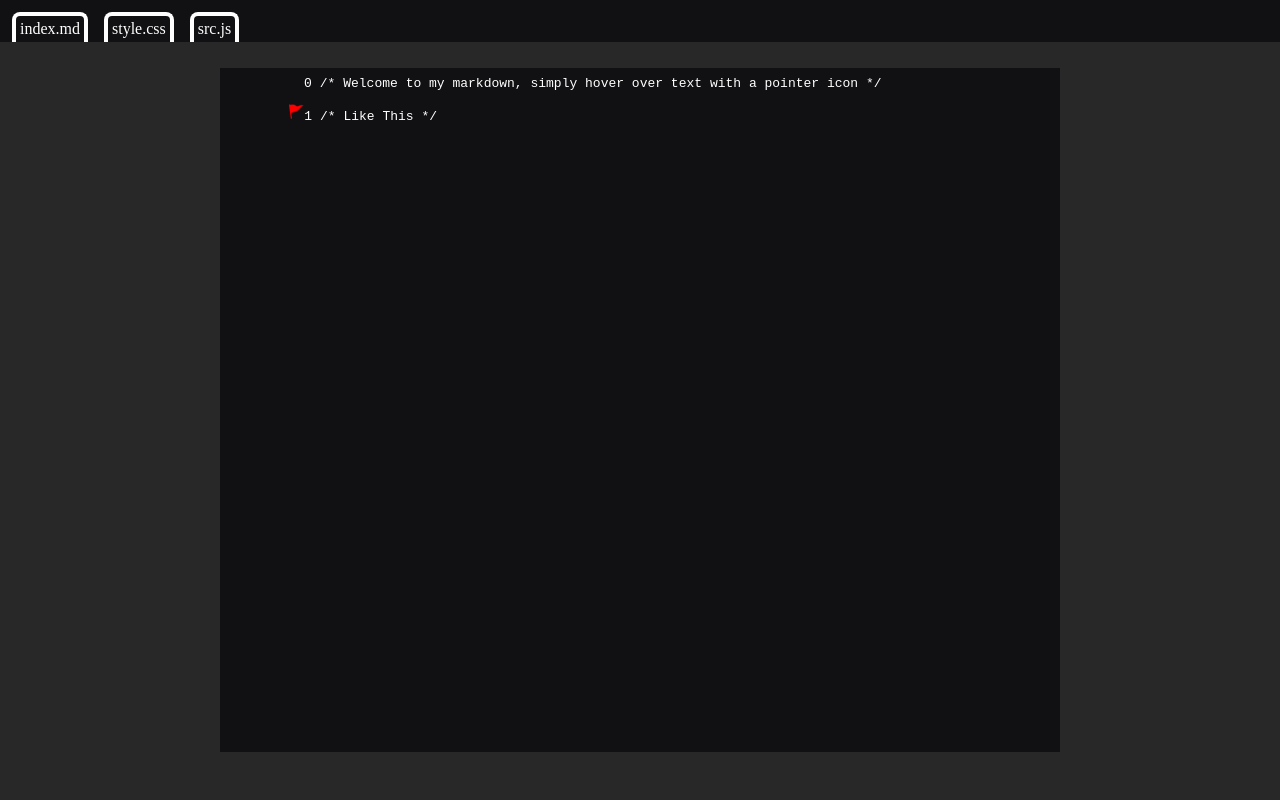
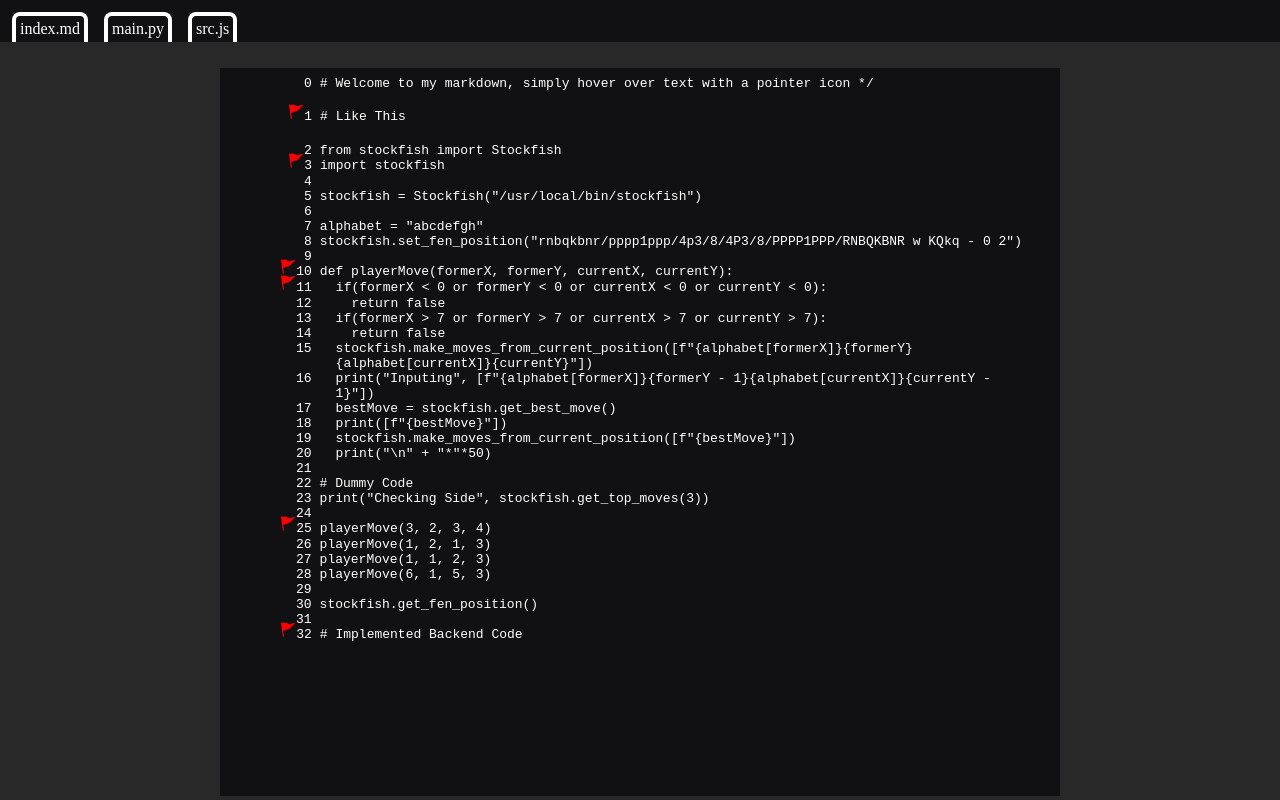
Before and after one commit to jkaeshim/BestCSPWriteUp, a plain HTML site: page styleCSS.html in a window 1280 px wide. Drawn offline with Linux system fonts and the light colour scheme.

Commit message:
Initial Push

```diff
--- a/base.css
+++ b/base.css
@@ -17,9 +17,11 @@
     left: 50%;
     position: absolute;
     margin: 2% 0px;
-    height: calc(91% - 44px);
+    height: calc(100% - 72px);
     padding: 0px 36px;
     transform: translate(-50%);
+    scrollbar-color: white;
+    overflow-y: scroll;
     background-color: #111113;
 }
 #tabBar{
@@ -39,7 +41,6 @@
     padding: 1vh 0vh;
     text-align: left;
     height: calc(100% - 2vh);
-    overflow: scroll;
     width: 100%;
 }
 hover-over{
@@ -50,7 +51,7 @@ hover-text{
     text-align: left;
     position: absolute;
     top: 18px;
-    width: calc(100% - 44px);
+    max-width: 100% - 44px;
     background-color: #282839;
     user-select: none;
     border-radius: 4px;
@@ -58,6 +59,9 @@ hover-text{
     padding: 8px;
     border: solid slategray 4px;
     z-index: 5;
+}
+body{
+    overflow-y: hidden;
 }
 hover-flag{
     text-align: left;
@@ -75,6 +79,5 @@ code{
     display: flex;
 }
 #newText{
-    left: 36px;
-    position: relative;
+    margin-left: 36px;
 }
--- a/base.js
+++ b/base.js
@@ -1,7 +1,7 @@
 /*    <body style="background-color: #282828; margin: 0px;">
         <div id = "tabBar">
             <p class="tabButtons" onclick = "location.href = 'index.html'">index.html</p>
-            <p class="tabButtons" onclick = "location.href = 'styleCSS.html'">style.css</p>
+            <p class="tabButtons" onclick = "location.href = 'styleCSS.html'">main.py</p>
             <p class="tabButtons" onclick = "location.href = 'srcJS.html'"> src.js</p>
         </div>
 
@@ -40,7 +40,7 @@ function defaultPage(){
     <body style="background-color: #282828; margin: 0px;">
         <div id = "tabBar">
             <p class="tabButtons" onclick = "location.href = 'index.html'">index.md</p>
-            <p class="tabButtons" onclick = "location.href = 'styleCSS.html'">style.css</p>
+            <p class="tabButtons" onclick = "location.href = 'styleCSS.html'">main.py</p>
             <p class="tabButtons" onclick = "location.href = 'srcJS.html'"> src.js</p>
         </div>
 
--- a/styleCSS.html
+++ b/styleCSS.html
@@ -1,13 +1,62 @@
 <html>
     <head>
         <meta charset="utf-16"></meta>
+        <title>main.py</title>
+        <style>
+            p{
+                margin: 0px;
+            }
+        </style>
     </head>
     <body style = "margin: 0px; background-color: #282828;">
         <div id = "Test">
             <div id = "newText">
-                <code data = "2"><p style = "margin: 0px;">/* Welcome to my markdown, simply hover over text with a pointer icon */</p></code><br>
-                <code><hover-flag>🚩</hover-flag><hover-over>/* Like This */</hover-over><hover-text>Also Shown through the colored flags on the left</hover-text></code><br>
+                <code data = "2"><p style = "margin: 0px;"># Welcome to my markdown, simply hover over text with a pointer icon */</p></code><br>
+                <code><hover-flag>🚩</hover-flag><hover-over># Like This</hover-over><hover-text>Also Shown through the colored flags on the left</hover-text></code><br>
+                <code><p>from stockfish import Stockfish</p></code>
+                <code><hover-flag>🚩</hover-flag><hover-over>import stockfish</hover-over>
+                    <hover-text>These first two lines import both the python libary to convert stockfish, which uses bash into python commands. Lines(1-3)</hover-text>
+                </code>
+                <code><p></p></code>
+                <code><p>stockfish = Stockfish("/usr/local/bin/stockfish")</p></code>
+                <code><p></p></code>
+                <code><p>alphabet = "abcdefgh"</p></code>
+                <code><p>stockfish.set_fen_position("rnbqkbnr/pppp1ppp/4p3/8/4P3/8/PPPP1PPP/RNBQKBNR w KQkq - 0 2")</p></code>
+                <code><p></p></code>
+                <code><hover-flag>🚩</hover-flag><hover-over><tab></tab>def playerMove(formerX, formerY, currentX, currentY):</hover-over>
+                    <hover-text>This part of the code, has the player set a move the line after, and then, has stockfish take the best move, and feeds it back as a move to Stockfish by using the list "alphabet" as shown in "Lists and Dictionaries" to convert it into coordinate points. Lines (10-20)</hover-text>
+                </code>
+                <code><hover-flag>🚩</hover-flag><t-ab></t-ab><hover-over>if(formerX &lt; 0 or formerY &lt; 0 or currentX &lt; 0 or currentY &lt; 0):</hover-over>
+                    <hover-text>This cleans up the data, to prevent invalid moves from happening as part of the extra credit. Lines(11 - 14)</hover-text>
+                </code>
+                <code><t-ab></t-ab><t-ab></t-ab><p>return false</p></code>
+                <code><t-ab></t-ab><p>if(formerX &gt; 7 or formerY &gt; 7 or currentX &gt; 7 or currentY &gt; 7):</p>
+                </code>
+                <code><t-ab></t-ab><t-ab></t-ab><p>return false</p></code>
 
+
+                <code><t-ab></t-ab><p>stockfish.make_moves_from_current_position([f"{alphabet[formerX]}{formerY}{alphabet[currentX]}{currentY}"])</p></code>
+                <code><t-ab></t-ab><p>print("Inputing", [f"{alphabet[formerX]}{formerY - 1}{alphabet[currentX]}{currentY - 1}"])</p></code>
+                <code><t-ab></t-ab><p>bestMove = stockfish.get_best_move()</p></code>
+                <code><t-ab></t-ab><p>print([f"{bestMove}"])</p></code>
+                <code><t-ab></t-ab><p>stockfish.make_moves_from_current_position([f"{bestMove}"])</p></code>
+                <code><t-ab></t-ab><p>print("\n" + "*"*50)</p></code>
+                <code><t-ab></t-ab><p></p></code>
+                <code><p># Dummy Code</p></code>
+                <code><p>print("Checking Side", stockfish.get_top_moves(3))</p></code>
+                <code><p></p></code>
+                <code><hover-flag>🚩</hover-flag><hover-over>playerMove(3, 2, 3, 4)</hover-over><hover-text>This inputs the move, as if the player inputed them at the frontend. Line (24)</hover-text></code>
+                <code><p>playerMove(1, 2, 1, 3)</p></code>
+                <code><p>playerMove(1, 1, 2, 3)</p></code>
+                <code><p>playerMove(6, 1, 5, 3)</p></code>
+                <code><p></p></code>
+                <code><p>stockfish.get_fen_position()</p></code>
+                <code><p></p></code>
+                <code><hover-flag>🚩</hover-flag><hover-over># Implemented Backend Code</hover-over>
+                    <hover-text>Beyond here, we are currently in the process of implementing a backend connection in accordance to the API and JSON Catagory</hover-text>
+                </code>
+                <!-- <code><t-ab></t-ab><p></p></code> -->
+                </p></code>
             </div>
         </div>
         <script src = "base.js"></script>
```
Also changed, not shown: index.html (+4 -11 lines), srcJS.html (+4 -5 lines).
